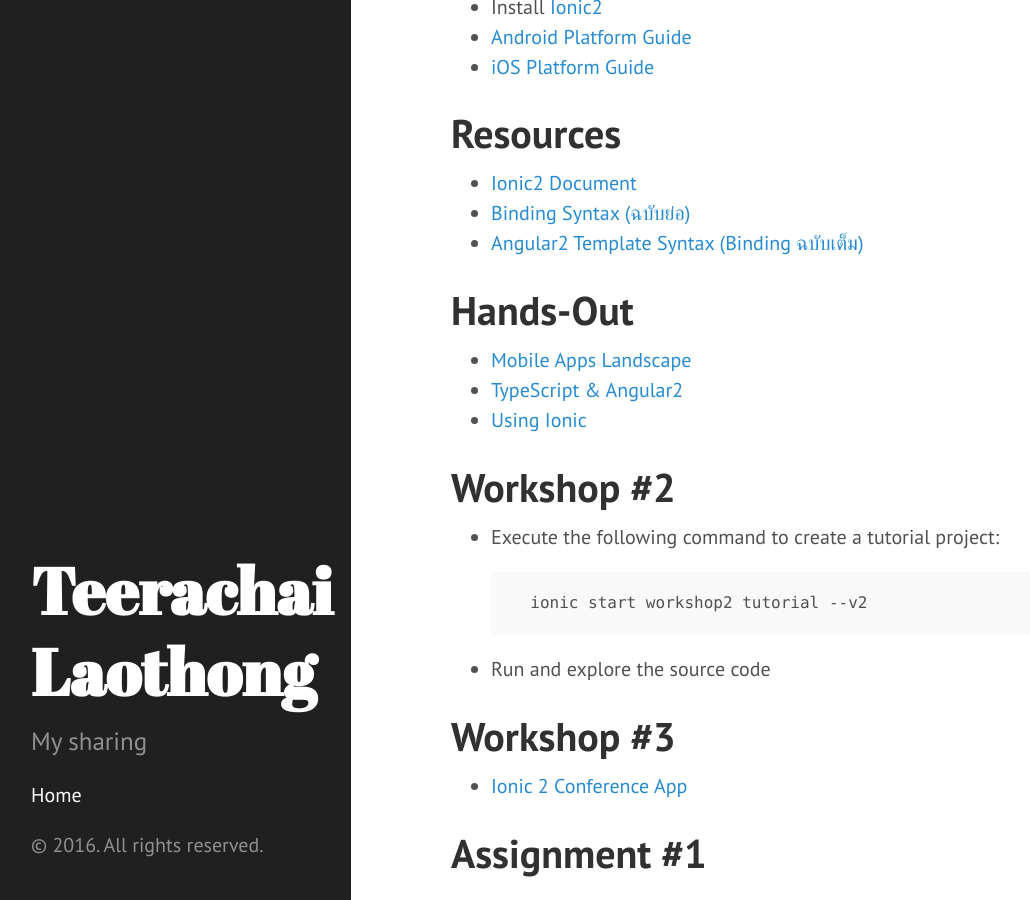
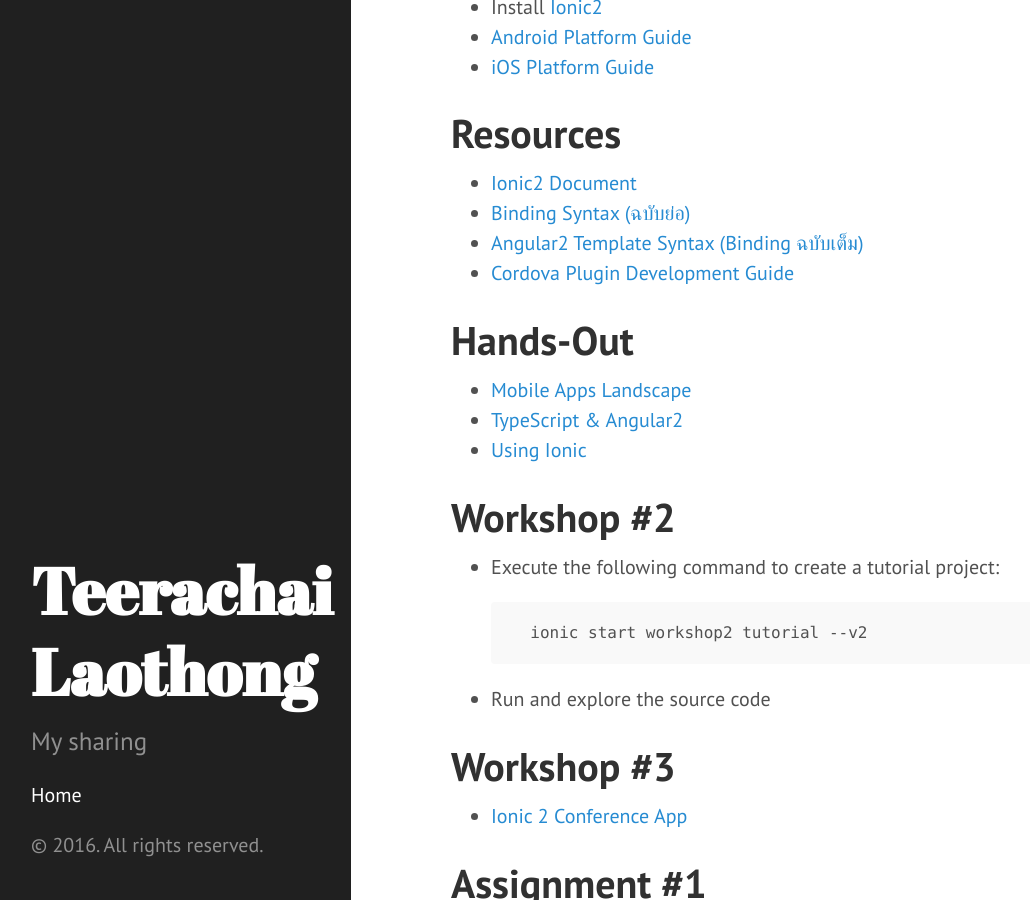
Before and after one commit to tlaothong/tlaothong.github.io, a Jekyll site: the page built from _posts/2016-11-05-course-ionic2.markdown, in a window 1280 px wide and 900 px high, scrolled down 482 px. Shown: the whole window, without its empty margins (9-1039 px from the left). Built offline with Jekyll 4.4.1, drawn with Linux system fonts in a browser that asks for light colours; comment, search, counter and statistics services are not loaded.

Commit message:
Cordova plugin dev

```diff
--- a/_posts/2016-11-05-course-ionic2.markdown
+++ b/_posts/2016-11-05-course-ionic2.markdown
@@ -23,6 +23,7 @@ Workshop material's available at: [https://tlaothong.gitbooks.io/ionic2-bootcamp
 * [Ionic2 Document](http://ionicframework.com/docs/v2/)
 * [Binding Syntax (ฉบับย่อ)](http://learnangular2.com/templates/)
 * [Angular2 Template Syntax (Binding ฉบับเต็ม)](https://angular.io/docs/ts/latest/guide/template-syntax.html)
+* [Cordova Plugin Development Guide](https://cordova.apache.org/docs/en/latest/guide/hybrid/plugins/index.html)
 
 # Hands-Out
 * [Mobile Apps Landscape](https://dl.dropboxusercontent.com/u/19631829/ionic2/m01.pdf)
```
